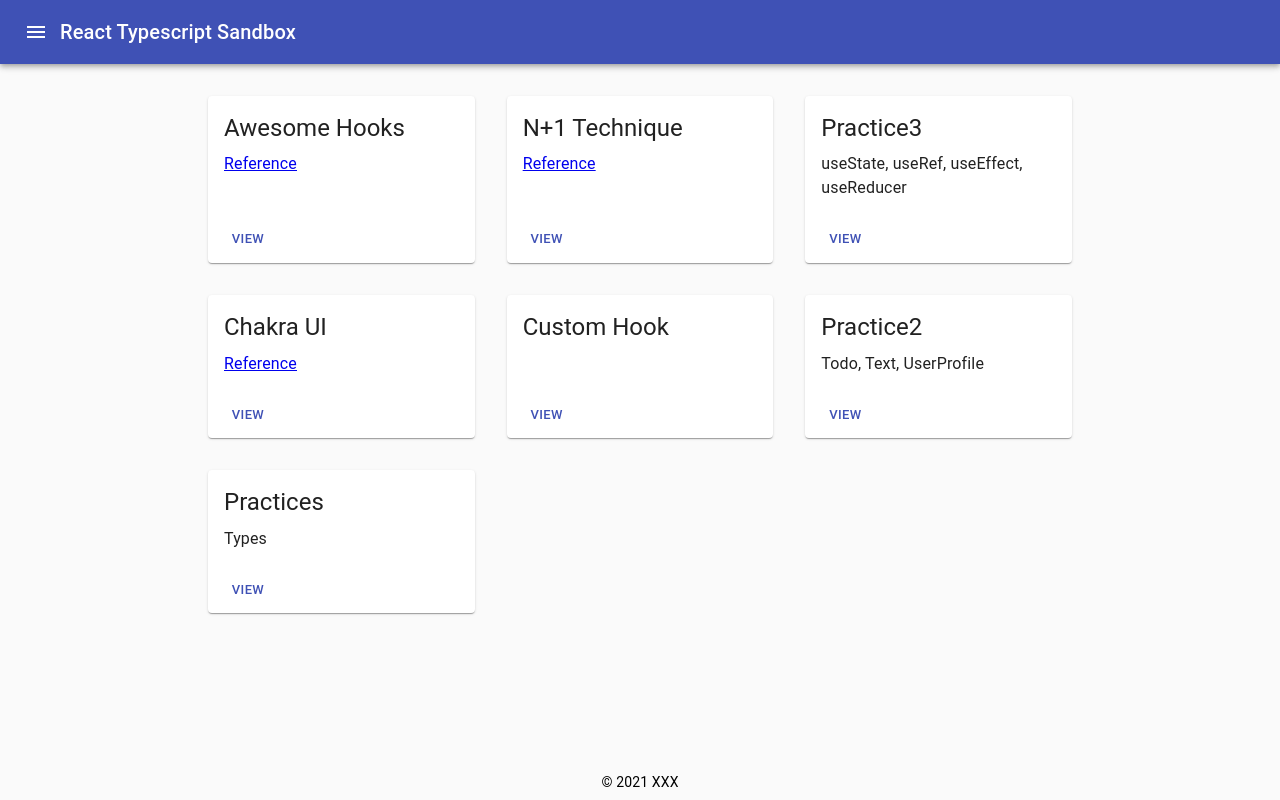
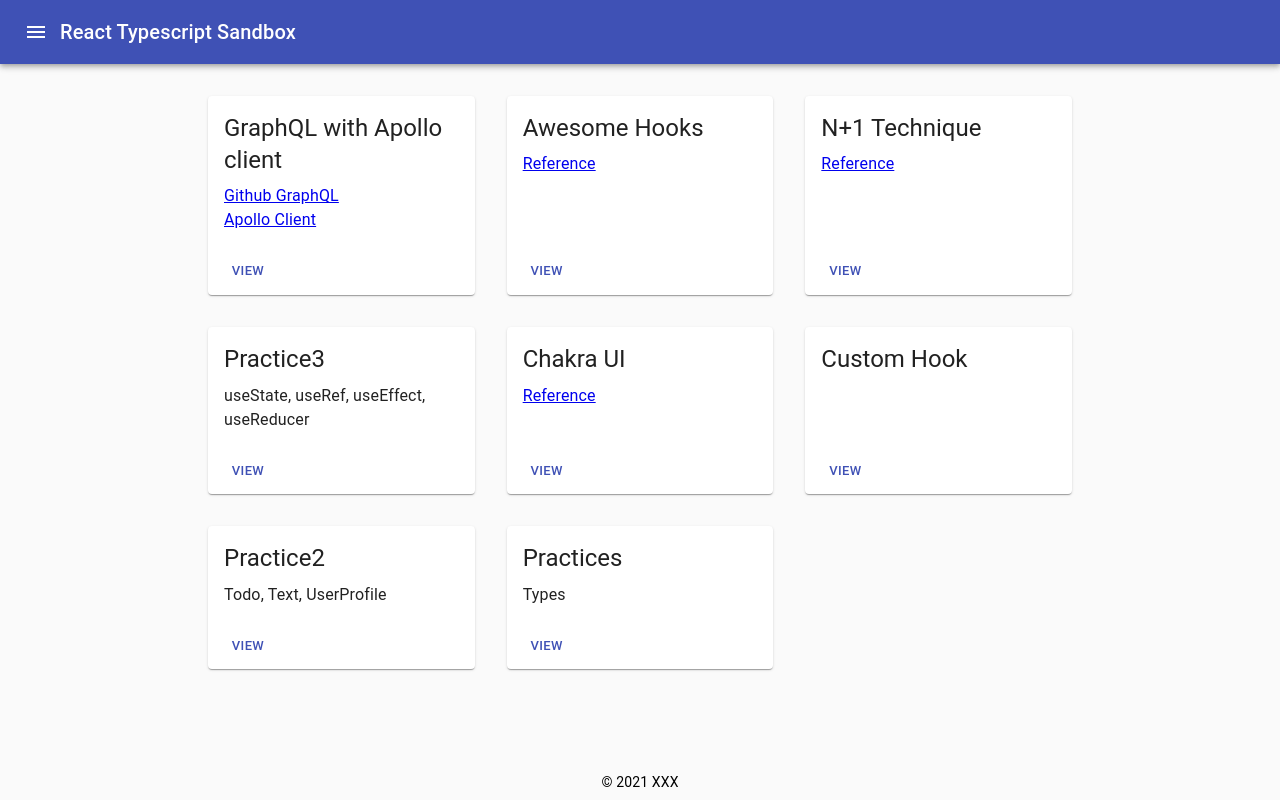
Before and after one commit to tayutaedomo/react-typescript-sandbox, a React (Create React App) app: page / in a window 1280 px wide. Built offline with nearby package versions, Linux system fonts and the light colour scheme.

Commit message:
add: Graphql component

```diff
--- /dev/null
+++ b/src/components/graphql/Graphql.tsx
@@ -0,0 +1,7 @@
+import React, { VFC } from 'react';
+
+const Graphql: VFC = () => {
+  return <div>GraphQL</div>;
+};
+
+export default Graphql;
--- a/src/components/home/Home.tsx
+++ b/src/components/home/Home.tsx
@@ -96,6 +96,32 @@ export const cards: Array<HomeCardType> = [
     ),
     to: '/awesome_hooks',
   },
+  {
+    headline: 'GraphQL with Apollo client',
+    content: (
+      <>
+        <div>
+          <a
+            href="https://docs.github.com/ja/graphql"
+            target="_blank"
+            rel="noopener noreferrer"
+          >
+            Github GraphQL
+          </a>
+        </div>
+        <div>
+          <a
+            href="https://www.apollographql.com/docs/react/get-started/"
+            target="_blank"
+            rel="noopener noreferrer"
+          >
+            Apollo Client
+          </a>
+        </div>
+      </>
+    ),
+    to: '/graphql',
+  },
 ];
 
 export default Home;
--- a/src/router/Router.tsx
+++ b/src/router/Router.tsx
@@ -15,6 +15,7 @@ import ChakraUIHeaderLayout from '../components/chakraui/templates/HeaderLayout'
 import Practice3 from '../components/practice3/Practice3';
 import Burden from '../components/burden/Burden';
 import AwesomeHooks from '../components/awesome_hooks/AwesomeHooks';
+import Graphql from '../components/graphql/Graphql';
 
 const Router = memo(() => {
   return (
@@ -75,6 +76,11 @@ const Router = memo(() => {
             <AwesomeHooks />
           </DefaultLayout>
         </Route>
+        <Route path="/graphql">
+          <DefaultLayout>
+            <Graphql />
+          </DefaultLayout>
+        </Route>
         <Route path="*">
           <Page404 />
         </Route>
```
